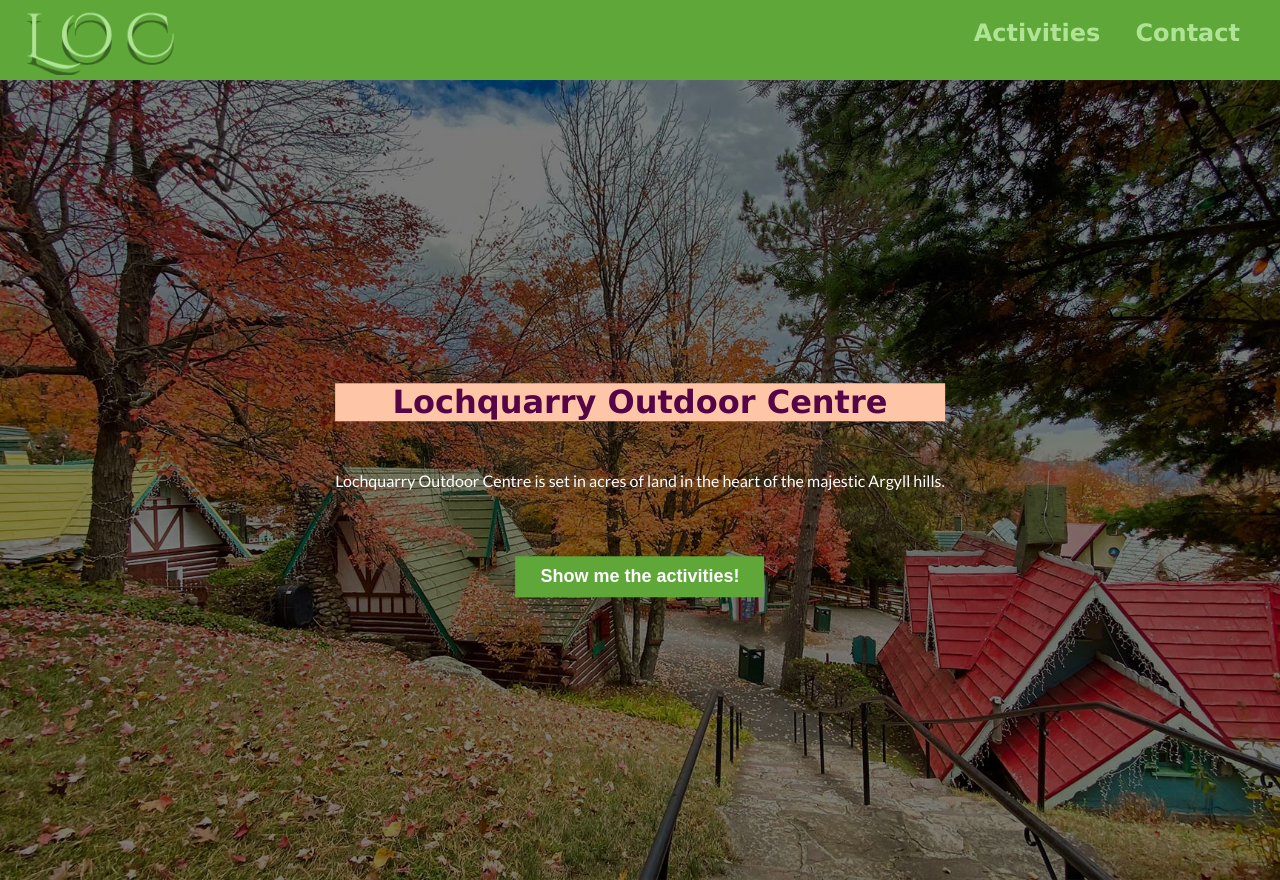
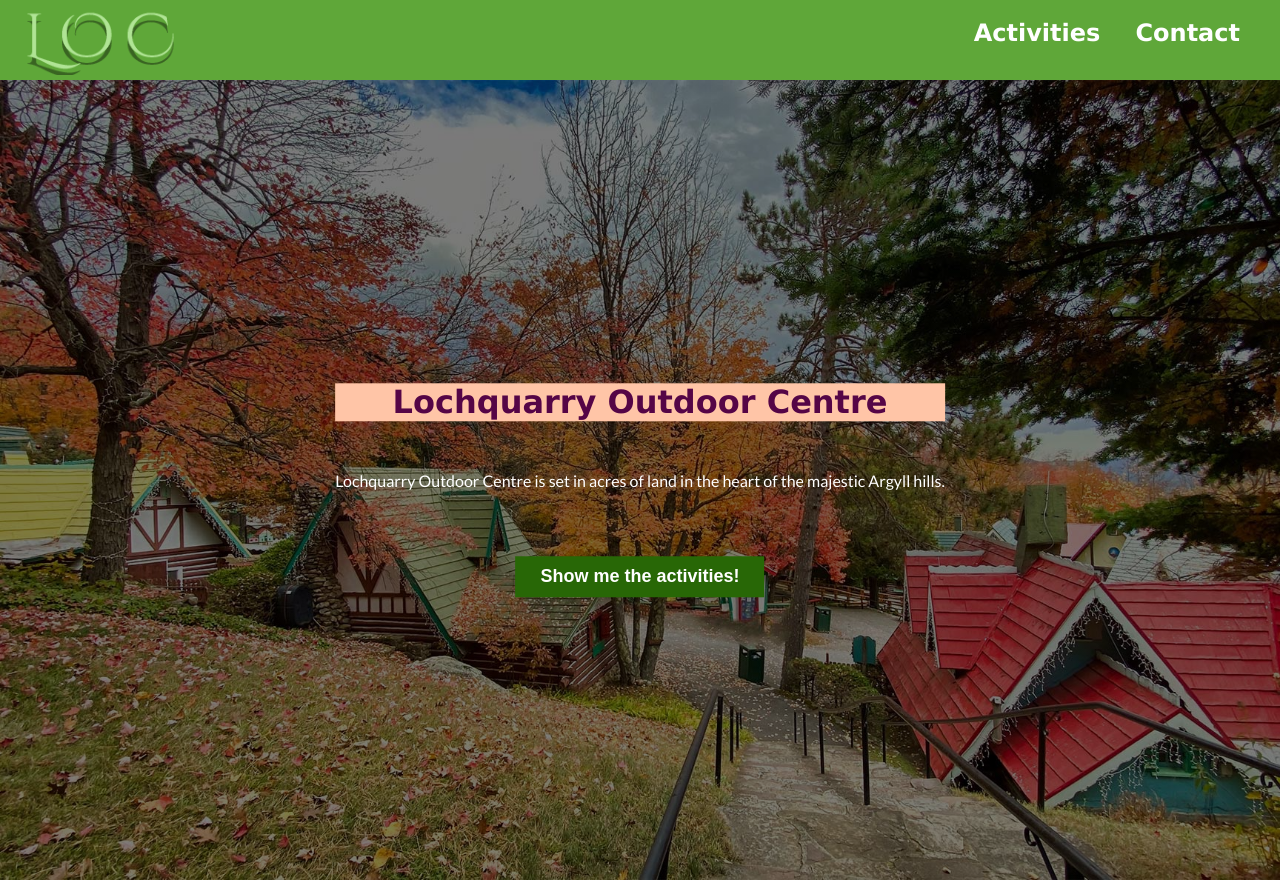
Before and after one commit to TsamayaDesigns/LochquarryOutdoorCentre, a plain HTML site: page index.html in a window 1280 px wide. Shown: the top 880 px of the page. Drawn offline with Linux system fonts and the light colour scheme.

Commit message:
Menu & Button text styling updates

```diff
--- a/css/style.css
+++ b/css/style.css
@@ -56,7 +56,7 @@ h1,h2,h3,h4,h5,h6 {
     text-align: center;
     padding: 5px 16px;
     font-size: 1.5em;
-    color: var(--pri-1);
+    color: var(--bgc-1);
     background-color: var(--pri-0);
     font-weight: 700;
     font-family: var(--ffam);
@@ -133,7 +133,7 @@ h1,h2,h3,h4,h5,h6 {
     display: inline-block;
     padding: 10px 25px;
     color: var(--bgc-1);
-    background-color: var(--pri-0);
+    background-color: var(--pri-4);
     text-align: center;
     cursor: pointer;
     font-weight: 700;
```
